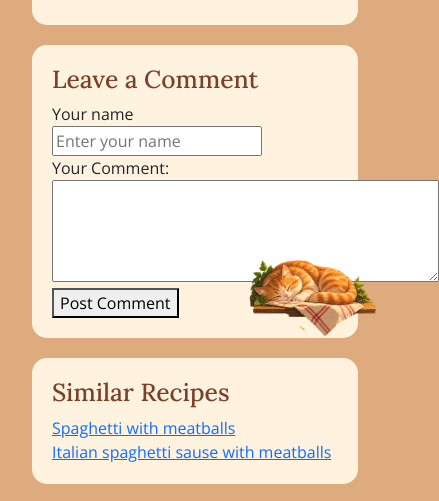
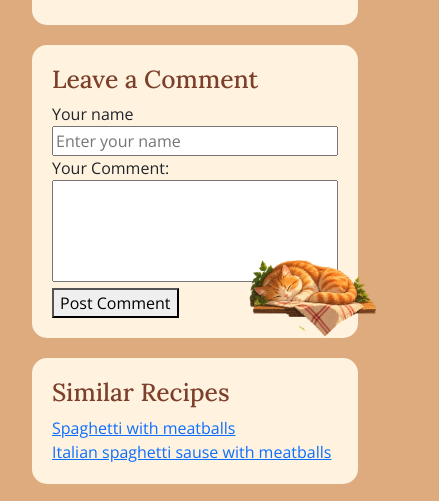
Before and after one commit to aksanaantaniuk888-bit/recipe-page, a plain HTML site: page index.html in a window 390 px wide. Shown: the part 2496-2997 px from the top of the page, 439 px wide, since content can reach past the window. Drawn offline with nearby package versions, Linux system fonts and the light colour scheme.

Commit message:
fix comment box on phone

```diff
--- a/styles.css
+++ b/styles.css
@@ -204,3 +204,10 @@ h3 {
         flex: none;
     }
 }
+
+.comment input,
+.comment textarea {
+    width: 100%;
+    max-width: 100%;
+    box-sizing: border-box;
+}
```
